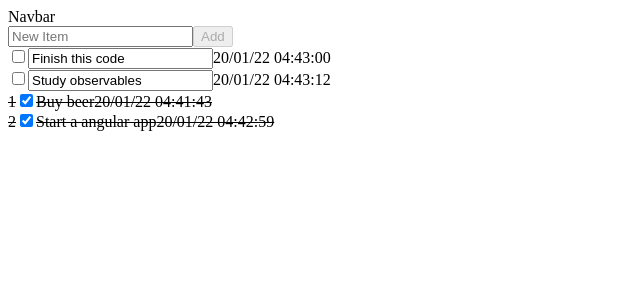
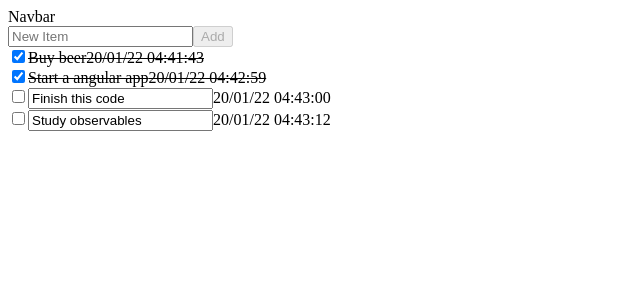
Before and after one commit to fabiomonari/angular-todo, an Angular app: page / in a window 1280 px wide. Shown: the top 300 px of the page, without its empty margins (0-640 px from the left). Built offline with nearby package versions, Linux system fonts and the light colour scheme.

Commit message:
Improving todo list generation

```diff
--- a/src/app/app.component.html
+++ b/src/app/app.component.html
@@ -11,37 +11,25 @@
   <button (click)="addNewTodo()" [disabled]="!newTodo">Add</button>
 </section>
 
-<section class="items-list">
-  <div class="todo-list">
-    <div *ngFor="let todo of todos">
-      <ng-template [ngIf]="!todo.status">
+<section class="todo-list">
+  <div *ngFor="let todo of todos" [class.done]="todo.status">
     <input
+      class="todo-checkbox"
       type="checkbox"
       [checked]="todo.status"
-          (change)="doneTodo(todo)"
+      (change)="doneTodo(todo.id)"
     />
     <input
-          #item
+      #input
+      class="todo-text-open"
+      *ngIf="!todo.status"
       type="text"
       [value]="todo.text"
-          (change)="updateTodo(todo.id, item.value)"
+      (change)="updateTodo(todo.id, input.value)"
     />
-        <span>{{ this.todo.time | date: "dd/MM/YY hh:mm:ss" }}</span>
-      </ng-template>
-    </div>
-  </div>
-  <div class="done-list">
-    <div *ngFor="let todo of todos" [class.done]="todo.status">
-      <ng-template [ngIf]="todo.status">
-        <span>{{ todo.id }}</span>
-        <input
-          type="checkbox"
-          [checked]="todo.status"
-          (change)="doneTodo(todo)"
-        />
-        <span>{{ todo.text }}</span>
-        <span>{{ this.todo.time | date: "dd/MM/YY hh:mm:ss" }}</span>
-      </ng-template>
-    </div>
+    <span class="todo-text-done" *ngIf="todo.status">{{ todo.text }}</span>
+    <span class="todo-time">{{
+      this.todo.time | date: "dd/MM/YY hh:mm:ss"
+    }}</span>
   </div>
 </section>
--- a/src/app/app.component.ts
+++ b/src/app/app.component.ts
@@ -36,20 +36,18 @@ export class AppComponent {
     this.newTodo = '';
   }
 
-  updateTodo(id: number, value: string): void {
-    this.todos.filter((todo) => {
-      if (todo.id === id) {
-        todo.text = value;
-        console.log(todo.text);
+  updateTodo(todoId: number, todoValue: string): void {
+    this.todos.filter((item) => {
+      if (item.id === todoId) {
+        item.text = todoValue;
       }
     });
-    console.log(this.todos);
   }
 
-  doneTodo(clickedTodo: Todo): void {
-    this.todos.filter((todo) => {
-      if (todo.text === clickedTodo.text) {
-        todo.status = !todo.status;
+  doneTodo(todoId: number): void {
+    this.todos.filter((item) => {
+      if (item.id === todoId) {
+        item.status = !item.status;
       }
     });
   }
@@ -58,5 +56,6 @@ export class AppComponent {
   // OK - A list with all the completed to-do’s
   // OK - Users can see a list with all the active to-do’s
   // OK - User can see the date when he created the to-do
+  // - Delete todo
   // - When closing the browser window the to-do’s will be stored and when the User returns, the data will be retrieved
 }
```
Lines whose indentation alone changed are shown as unchanged.
